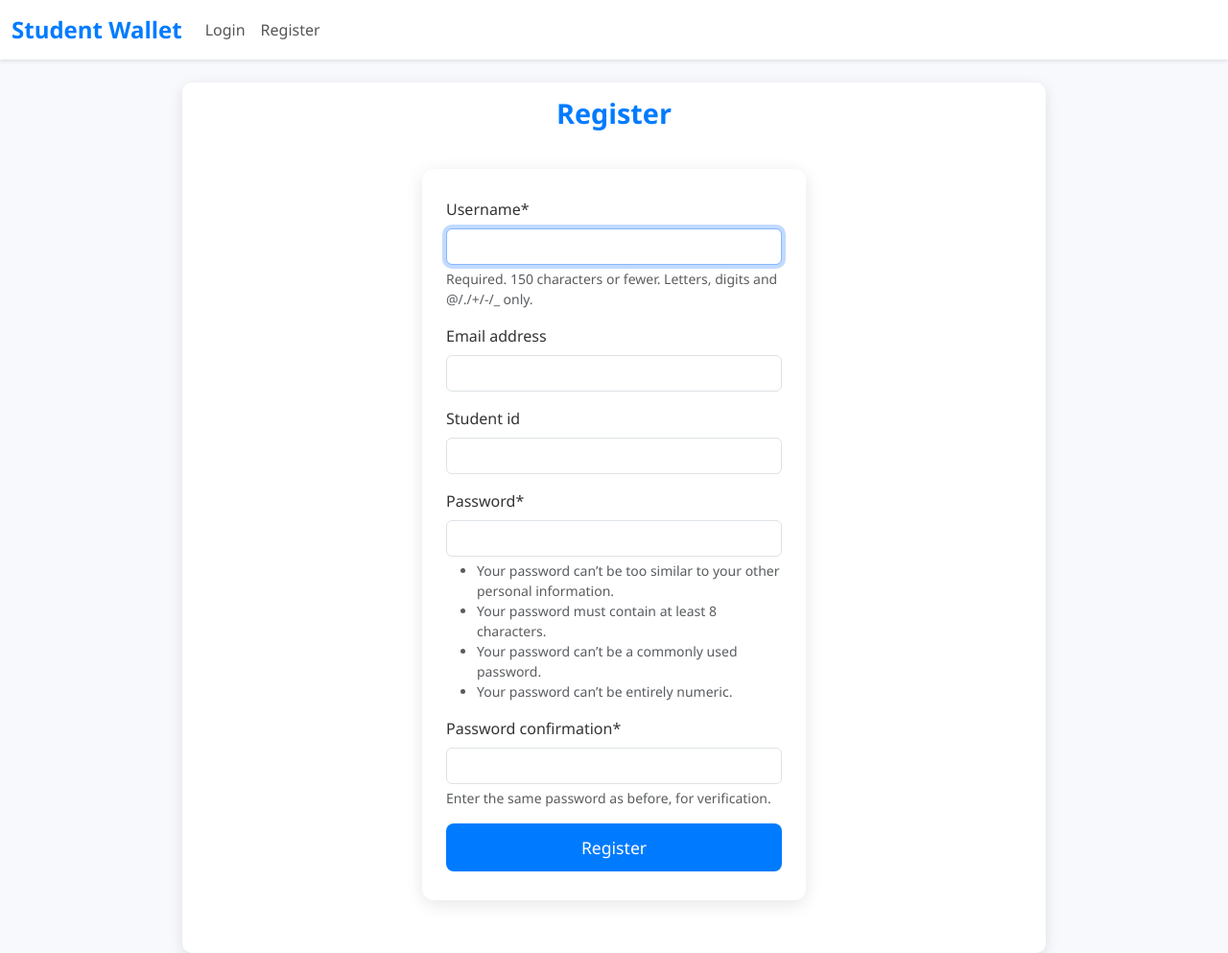
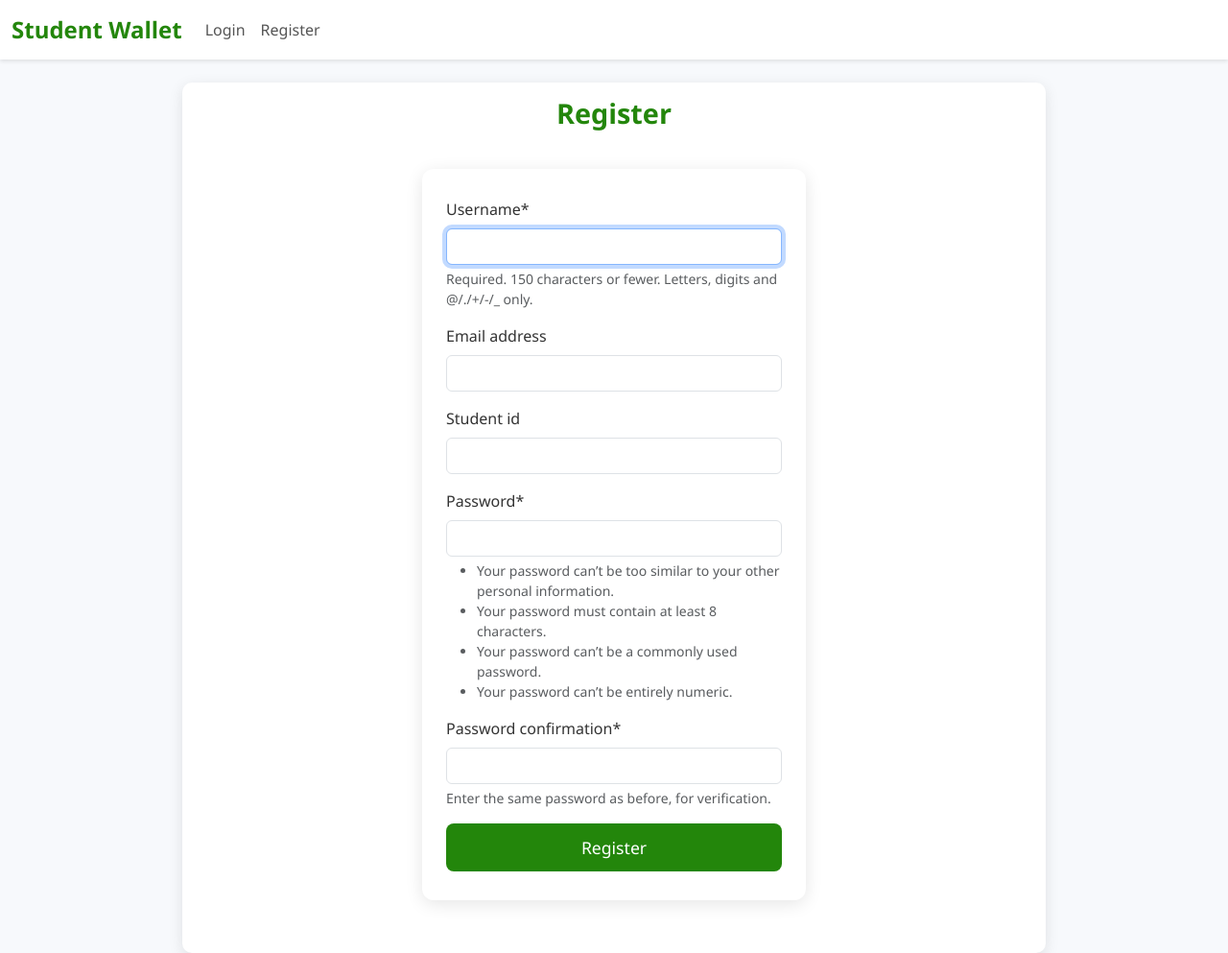
Before and after one commit to Kathoni/Grand-final-plp-python, a Django app: page /accounts/register/ in a window 1280 px wide. Shown: the whole page at 96% size. Run offline with Django 5.2, Linux system fonts and the light colour scheme; some libraries are stand-ins or nearby versions.

```diff
--- a/student_wallet/static/css/style.css
+++ b/student_wallet/static/css/style.css
@@ -15,7 +15,7 @@ body {
 .navbar-brand {
     font-weight: 700;
     font-size: 1.5rem;
-    color: #007bff !important;
+    color: #23860b !important;
 }
 
 .nav-link {
@@ -25,7 +25,7 @@ body {
 }
 
 .nav-link:hover {
-    color: #007bff !important;
+    color: #23860b !important;
 }
 
 /* Container spacing */
@@ -40,7 +40,7 @@ body {
 
 /* Headings */
 h2, h3 {
-    color: #007bff;
+    color: #23860b;
     margin-bottom: 20px;
 }
 
@@ -53,7 +53,7 @@ table {
 }
 
 thead th {
-    background-color: #007bff;
+    background-color: #23860b;
     color: #fff;
     font-weight: 700;
     padding: 12px 15px;
@@ -79,7 +79,7 @@ tbody td {
 
 /* Buttons */
 .btn-primary {
-    background-color: #007bff;
+    background-color: #23860b;
     border: none;
     padding: 6px 12px;
     font-size: 0.85rem;
@@ -88,7 +88,7 @@ tbody td {
 }
 
 .btn-primary:hover {
-    background-color: #0056b3;
+    background-color:#23860b;
 }
 
 .btn-danger {
@@ -163,7 +163,7 @@ form {
 /* Heading style */
 h2 {
   text-align: center;
-  color: #007bff;
+  color: #23860b;
   margin-bottom: 25px;
   font-weight: 700;
   font-size: 1.8rem;
@@ -176,13 +176,13 @@ button.btn-primary {
   font-size: 1.1rem;
   border-radius: 8px;
   border: none;
-  background-color: #007bff;
+  background-color: #23860b;
   transition: background-color 0.3s ease;
   cursor: pointer;
 }
 
 button.btn-primary:hover {
-  background-color: #0056b3;
+  background-color: #23860b;
 }
 
 /* Crispy form fields styling override */
@@ -195,9 +195,9 @@ input, select, textarea {
 }
 
 input:focus, select:focus, textarea:focus {
-  border-color: #007bff;
+  border-color: #23860b;
   outline: none;
-  box-shadow: 0 0 6px rgba(0, 123, 255, 0.25);
+  box-shadow: 0 0 6px rgba(48, 204, 43, 0.25);
 }
 
 /* Error message styling */
--- a/student_wallet/student_wallet/urls.py
+++ b/student_wallet/student_wallet/urls.py
@@ -21,6 +21,6 @@ urlpatterns = [
     path('admin/', admin.site.urls),
     path('accounts/', include('accounts.urls', namespace='accounts')),
     path('budget/', include('budget.urls', namespace='budget')),
-    path('', include('budget.urls', namespace='home')),  # Redirect root to budget app
+    path('', include('accounts.urls', namespace='accounts')),  # Redirect root to budget app
 
 ]
```
Also changed, not shown: student_wallet/db.sqlite3.
